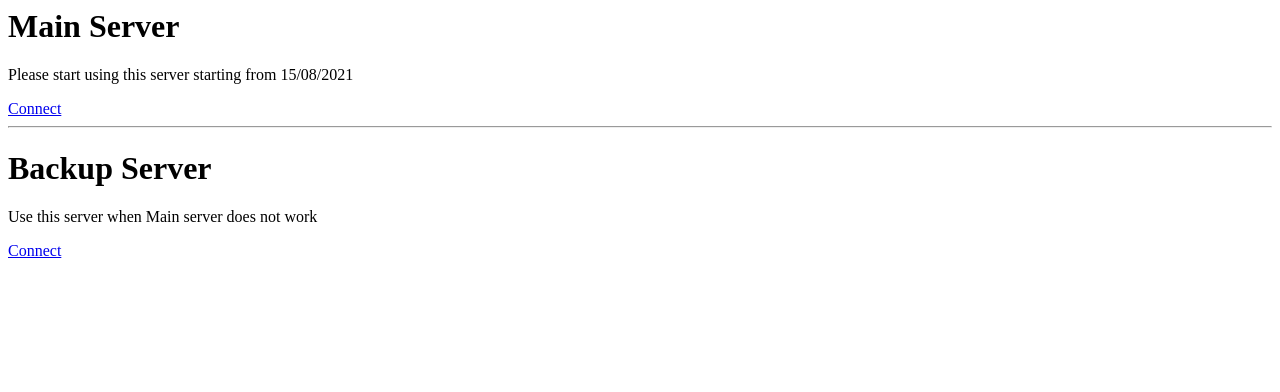
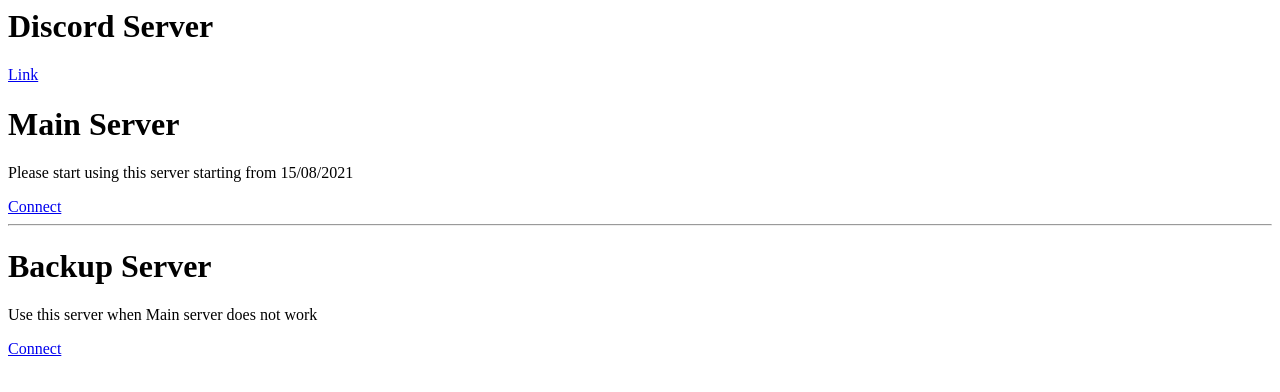
Before and after one commit to giuliojiang/www-ts, a plain HTML site: page index.html in a window 1280 px wide. Drawn offline with Linux system fonts and the light colour scheme.

Commit message:
Update index.html

```diff
--- a/index.html
+++ b/index.html
@@ -1,4 +1,7 @@
 <html>
+
+  <h1>Discord Server</h1>
+  <a href="https://discord.gg/ZCunfFX4">Link</a>
 
   <h1>Main Server</h1>
   <p>Please start using this server starting from 15/08/2021</p>
```
